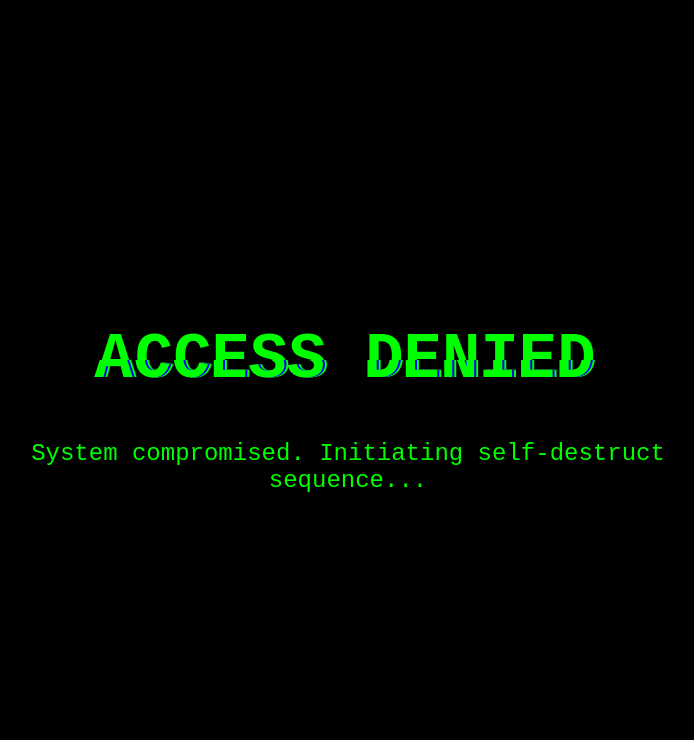
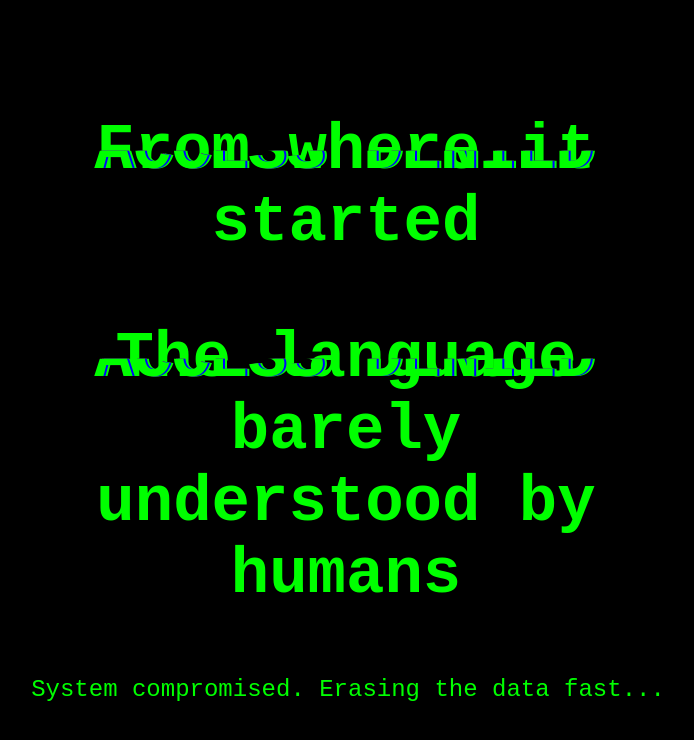
Before and after one commit to omega-mirage/endpoint-hustle, a Flask app: page / in a window 1280 px wide. Shown: the top 740 px of the page, without its empty margins (292-986 px from the left). Run offline with Flask 3, Linux system fonts and the light colour scheme.

Commit message:
Update index.html

```diff
--- a/templates/index.html
+++ b/templates/index.html
@@ -8,8 +8,9 @@
 </head>
 <body>
     <div class="glitch-container">
-        <h1 class="glitch" data-text="ACCESS DENIED">ACCESS DENIED</h1>
-        <p class="subtext">System compromised. Initiating self-destruct sequence...</p>
+        <h1 class="glitch" data-text="ACCESS DENIED">From where it started</h1>
+          <h3 class="glitch" data-text="ACCESS DENIED">The language barely understood by humans</h3>
+        <p class="subtext">System compromised. Erasing the data fast...</p>
     </div>
 
     <div class="popup" id="popup">
```
